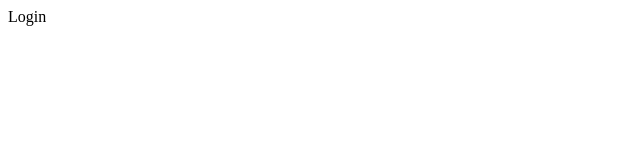
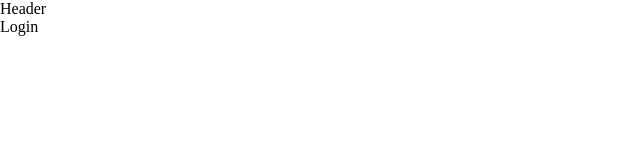
Before and after one commit to sidrockzz/ShoppinglistMERN, a React (Create React App) app in the folder front-endlogin/: page /login in a window 1280 px wide. Shown: the top 160 px of the page, without its empty margins (0-640 px from the left). Built offline with nearby package versions, Linux system fonts and the light colour scheme.

Commit message:
Added Front end pages

```diff
--- a/front-endlogin/src/App.js
+++ b/front-endlogin/src/App.js
@@ -3,10 +3,14 @@ import {BrowserRouter as Router, Switch,Route} from "react-router-dom";
 import Home from "./components/pages/Home"
 import Login from "./components/auth/Login";
 import Register from "./components/auth/Register";
+import Header from "./components/layout/Header";
+
+import "./style.css";
 
 export default function App(){
     return <div>
         <Router>
+            <Header/>
             <Switch>
                 <Route exact path={"/"} component={Home}/>
                 <Route path={"/login"} component={Login}/>
--- /dev/null
+++ b/front-endlogin/src/components/layout/Header.js
@@ -0,0 +1,5 @@
+import React from "react";
+
+export default function Header(){
+    return <div>Header</div>
+}
--- /dev/null
+++ b/front-endlogin/src/style.css
@@ -0,0 +1,25 @@
+*{
+    margin:0;
+    padding: 0;
+    box-sizing: border-box;
+}
+
+a{
+    color: #2199df;
+    text-decoration: unset;
+}
+ul{
+    margin-left: 1.5rem;
+    list-style: none;
+}
+button,
+input[type="submit"]{
+    border:none;
+    background: none;
+    color: unset;
+    cursor:pointer;
+}
+
+h1,h2,h3,h4,h5,h6,p,ul,ol{
+    margin: 1em 0;
+}
```
